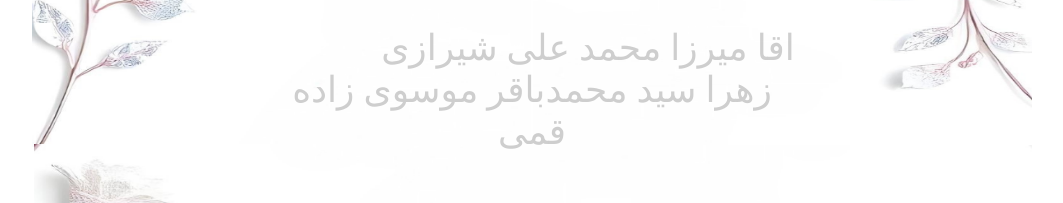
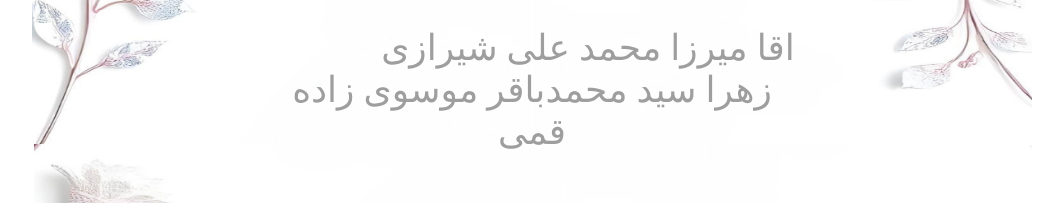
Before and after one commit to Saeid-Rezaei0/wedding_cart, a website: page index.html in a window 1280 px wide. Shown: the part 254-457 px from the top of the page, without its empty margins (108-1171 px from the left). Drawn offline with nearby package versions, Linux system fonts and the light colour scheme; a web font is replaced by a local one.

Commit message:
project oky

```diff
--- a/style.css
+++ b/style.css
@@ -426,7 +426,8 @@ img {
     font-size: 2em;
     width: 35rem;
     font-family: "Shekasteh";
-    color: #7f7f7f;
+    /* color: #7f7f7f; */
+    color: #020202;
   }
 
   .initialsfirst {
```
Also changed, not shown: image/decorative-floral-frame-invitation-greeting-card-blank-area_634731-9655.jpg (deleted), image/left-arrow-svgrepo-com.svg (deleted), image/move).jpg (deleted), image/slider__3.jpg (deleted), image/slider__3__p_2.jpg (deleted), image/soft-empty-space-background-with-flowers_1069839-4030.jpg (deleted), 1 other file.
